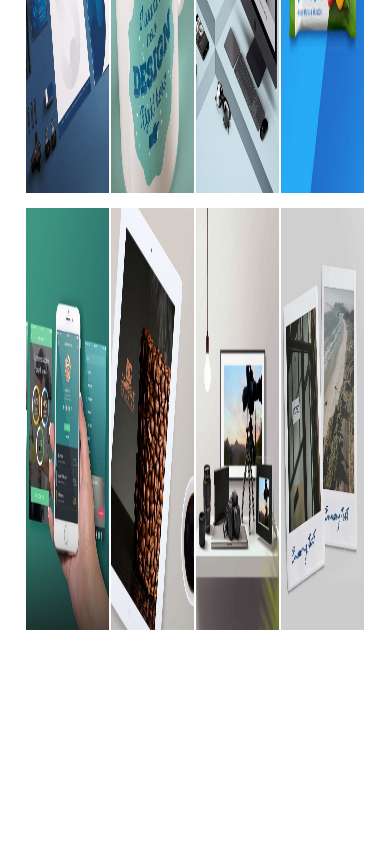
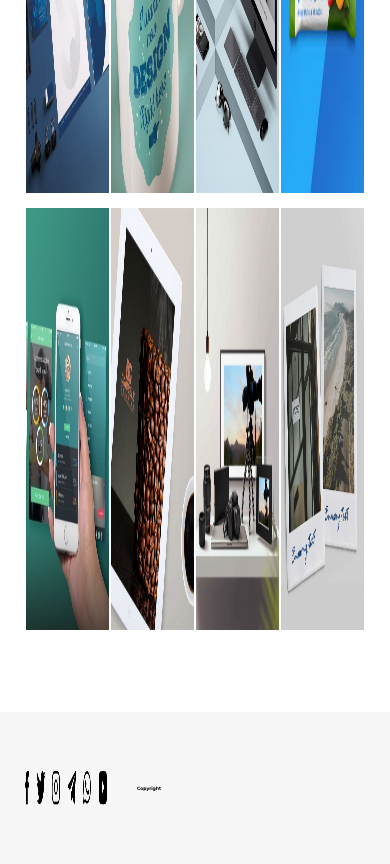
Before and after one commit to Rogerio-Lacerda/desafio-PortFlow, a plain HTML site: page index.html in a window 390 px wide. Shown: the part 1609-2473 px from the top of the page. Before the commit the page ends 2321 px from the top, so only its background shows below. Drawn offline with Linux system fonts and the light colour scheme.

Commit message:
Terminei o footer, entao a parte desktop está pronta e agora irei fazer a parte responsiva.

```diff
--- a/index.html
+++ b/index.html
@@ -7,7 +7,7 @@
   <meta name="viewport" content="width=device-width, initial-scale=1.0">
   <link rel="stylesheet" href="style.css">
   <link rel="shortcut icon" href="./assets/favicon.png">
-  <title>Porflow</title>
+  <title>Portflow</title>
 </head>
 
 <body>
@@ -54,10 +54,22 @@
         </div>
       </div>
     </section>
+    <footer>
+      <section class="section-footer">
+        <div class="div-icones-textos">
+           <div class="div-icones">
+             <img src="./assets/icone-facebook.png" alt="" class="tamanho-icones icone-face">
+             <img src="./assets/icone-twiteer.png" alt="" class="tamanho-icones">
+             <img src="./assets/icone-insta.png" alt="" class="tamanho-icones">
+             <img src="./assets/icone-telegram.png" alt="" class="tamanho-icones">
+             <img src="./assets/icone-whats.png" alt="" class="tamanho-icones">
+             <img src="./assets/icone-youtube.png" alt="" class="tamanho-icones">
+           </div>
+           <p class="texto-footer">Copyright</p>
+        </div>
+      </section>
+    </footer>
   </main>
-  <footer>
-
-  </footer>
 </body>
 
 </html>
--- a/style.css
+++ b/style.css
@@ -113,6 +113,54 @@ main{
 }
 
 .tamanho-imagens{
-  height: 100%;
+  height: 50vh;
   width: 24%;
 }
+
+footer{
+  width: 100%;
+  height: 18vh;
+  background-color: #f6f6f6;
+  display: flex;
+  justify-content: space-around;
+  align-items: center;
+}
+
+.section-footer{
+  height: 8vh;
+  width: 87%;
+  /* border: red solid; */
+}
+
+.div-icones-textos{
+  height: 100%;
+  width: 40%;
+  /* border: saddlebrown solid; */
+  display: flex;
+  align-items: center;
+  justify-content: space-between;
+}
+
+.div-icones{
+  height: 100%;
+  width: 60% ;
+  /* border: salmon solid; */
+  display: flex;
+  justify-content: space-between;
+  align-items: center;
+}
+
+.tamanho-icones{
+  height: 4vh;
+  width: 2vw;
+  cursor: pointer;
+}
+
+.icone-face{
+  width: 1vw;
+}
+
+.texto-footer{
+  font-size: 1.2vw;
+  font-weight: 700;
+}
```
Also changed, not shown: assets/icone-facebook.png (added), assets/icone-insta.png (added), assets/icone-telegram.png (added), assets/icone-twiteer.png (added), assets/icone-whats.png (added), assets/icone-youtube.png (added).
